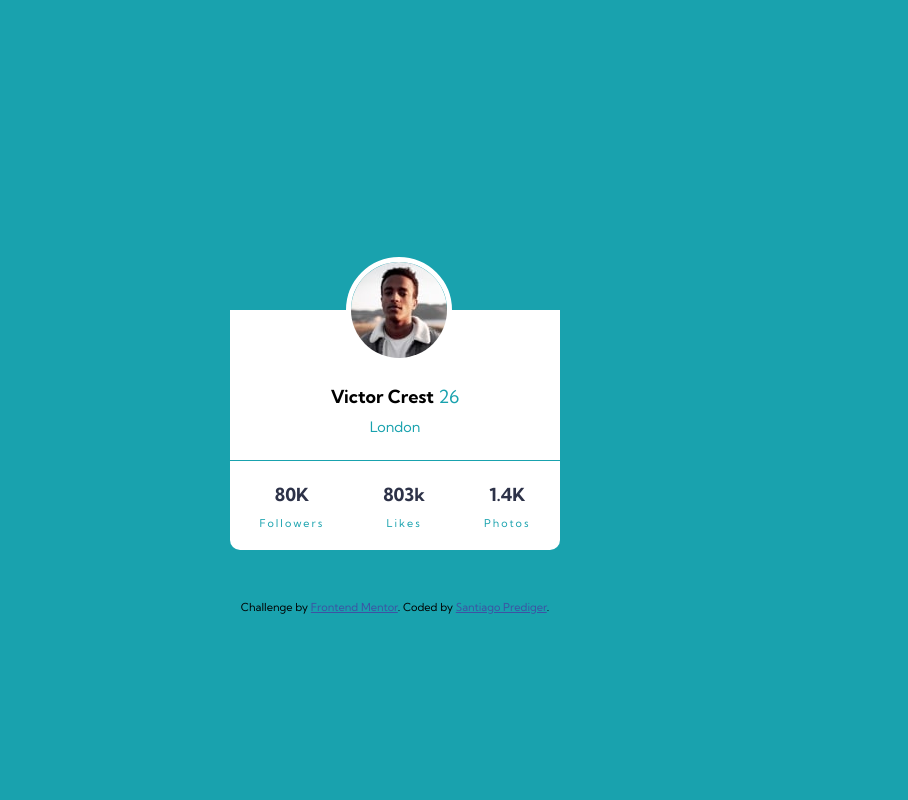
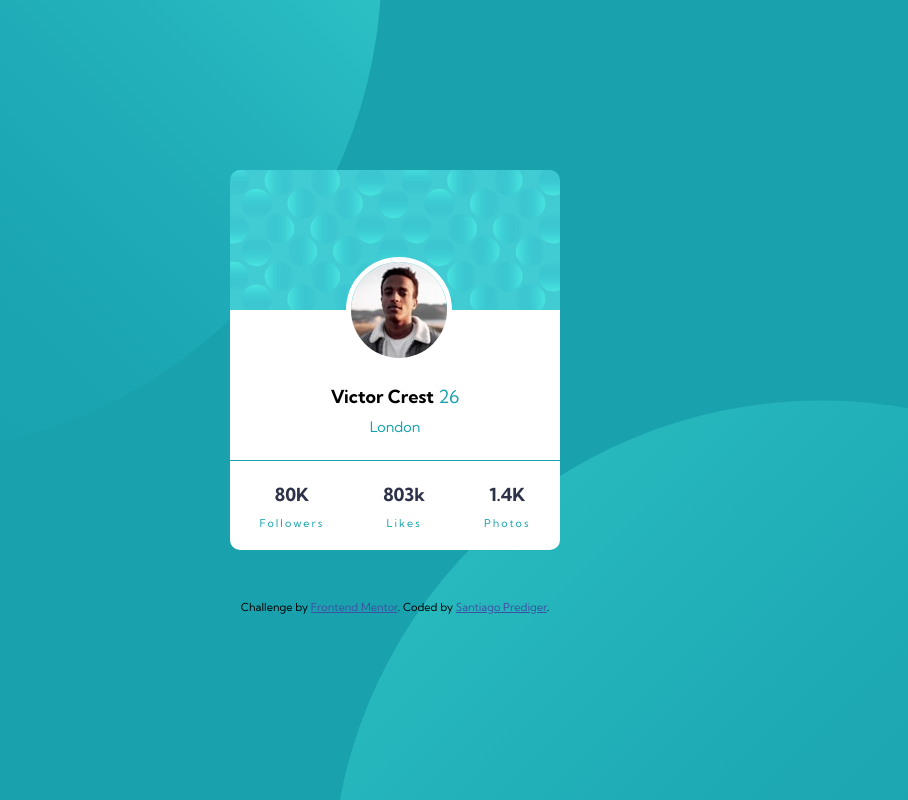
Before and after one commit to SantiagoPrediger/profileCard, a plain HTML site: page index.html in a window 1280 px wide. Shown: the whole page, without its empty margins (245-1153 px from the left). Drawn offline with Linux system fonts and the light colour scheme.

Commit message:
correccion imagenes segunda vez

```diff
--- a/css/style.css
+++ b/css/style.css
@@ -16,7 +16,7 @@ body {
     background-color: var(--darkCyan) ;
     font-family: 'Kumbh Sans' , sans-serif;
     font-size: 18px;
-    background-image: url(./images/bg-pattern-top.svg), url(./images/bg-pattern-bottom.svg);
+    background-image: url(/images/bg-pattern-top.svg), url(/images/bg-pattern-bottom.svg);
     background-repeat: no-repeat, no-repeat;
     background-position: right 51vw bottom 20vh, left 45vw top 50vh;
 }
@@ -29,7 +29,7 @@ body {
     position: relative;
 }
 .bubbles {
-    background: url(./images/bg-pattern-card.svg);
+    background: url(/images/bg-pattern-card.svg);
     height: 140px;
 }
 .photo {
```
